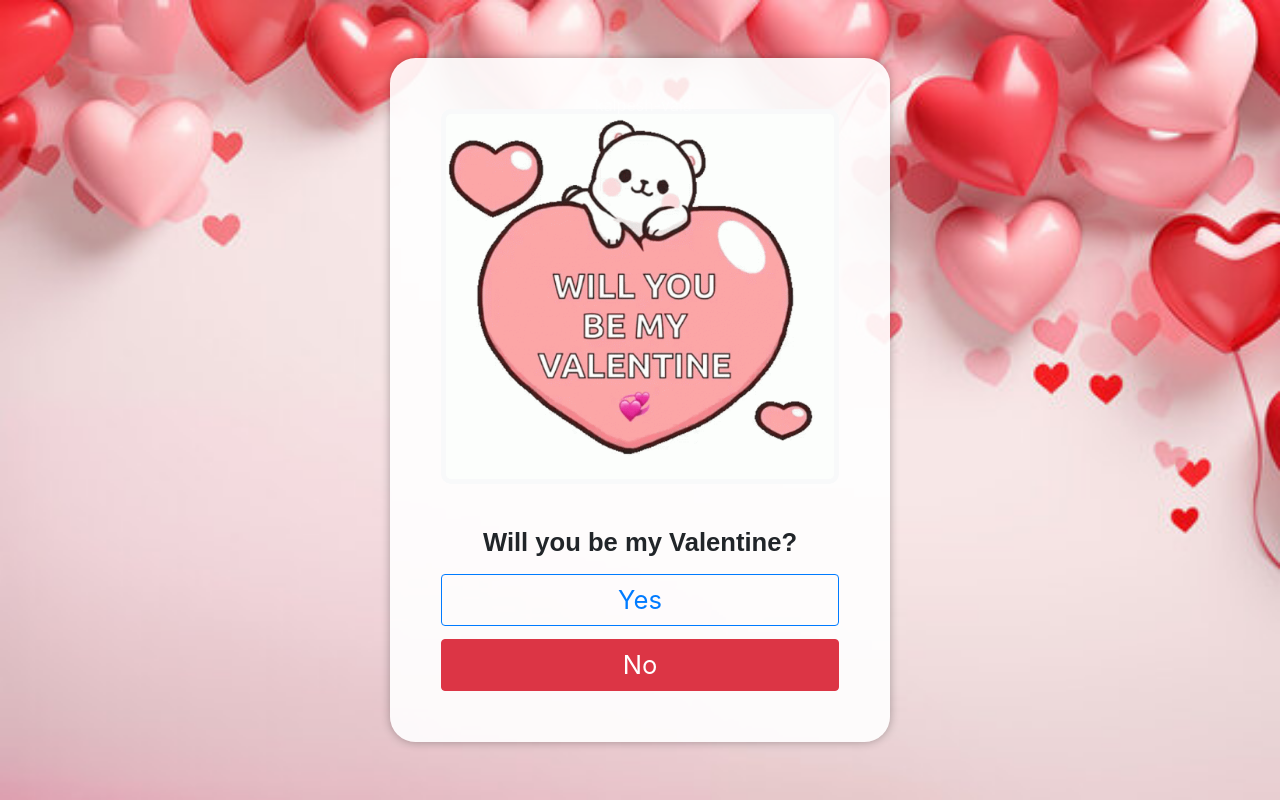
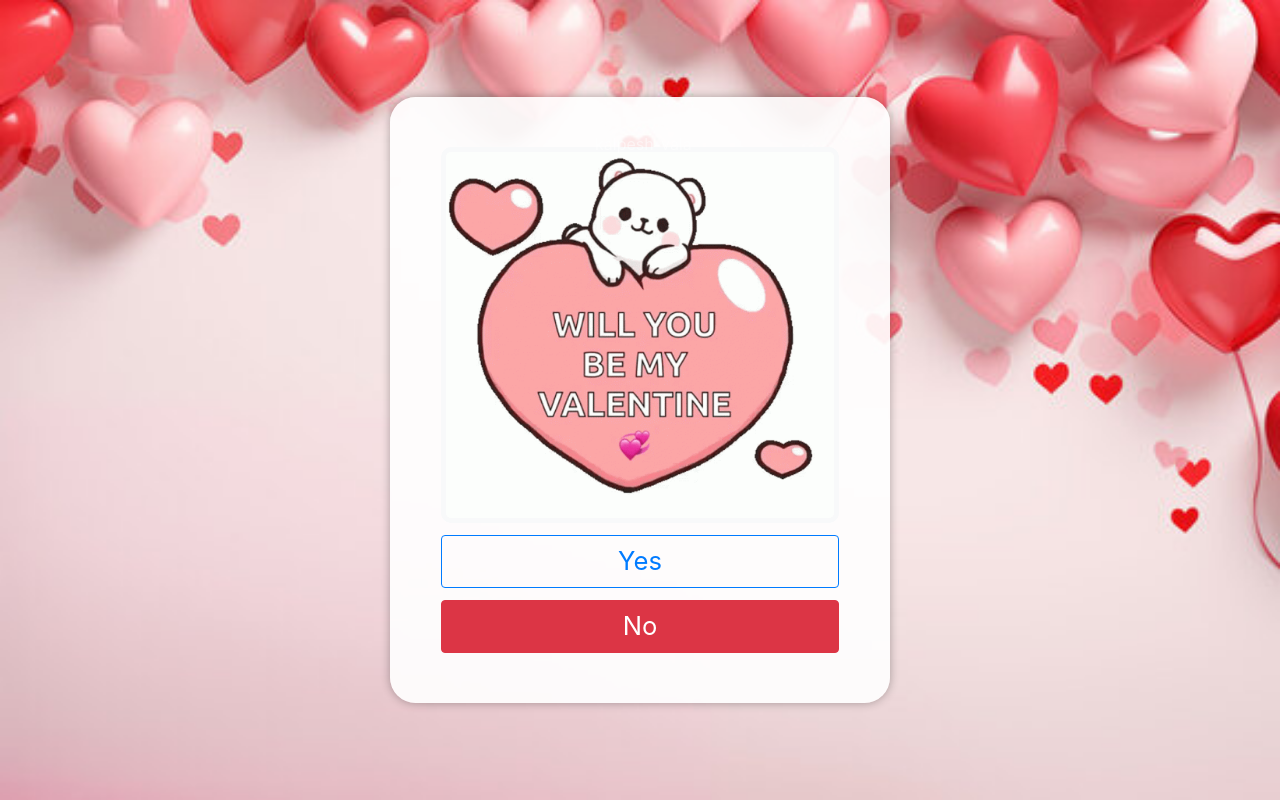
Before and after one commit to Kalpesh-Vala/Kalpesh-vala.github.io, a plain HTML site: page love-week/index.html in a window 1280 px wide. Drawn offline with nearby package versions, Linux system fonts and the light colour scheme.

Commit message:
Update index.html

```diff
--- a/love-week/index.html
+++ b/love-week/index.html
@@ -100,7 +100,7 @@
         <!-- Watermark -->
         <div class="watermark">kalpesh-vala</div>
         <img src="img_ask.gif" class="card-img img-fluid" alt="Will you be my Valentine?">
-        <div id="question">Will you be my Valentine?</div>
+        <!--<div id="question">Will you be my Valentine?</div>-->
         <button id="btn-yes" class="btn btn-outline-primary">Yes</button>
         <button id="btn-no" class="btn btn-danger">No</button>
         <div id="love-you">I love you So Much</div>
```
